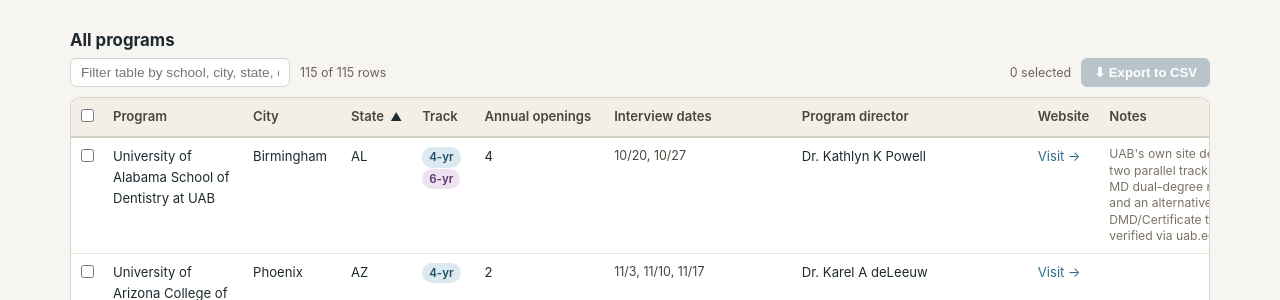
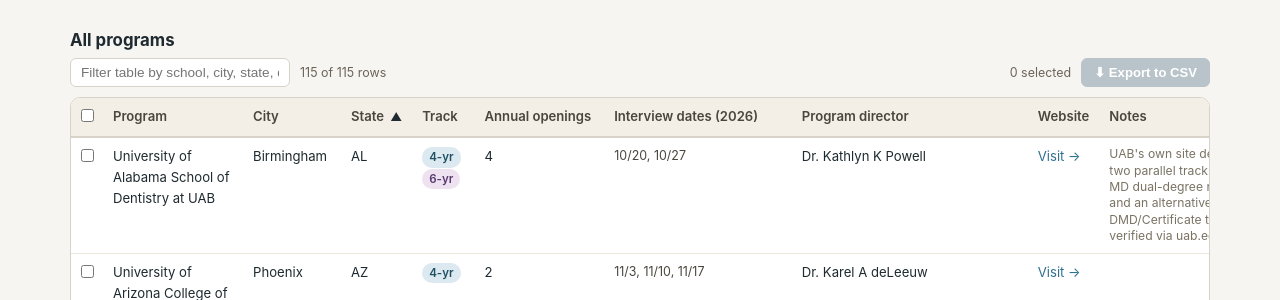
Before and after one commit to omfsdata/data, a Jekyll site: the page built from index.html, in a window 1280 px wide and 900 px high, scrolled down 782 px. Shown: the part 150-450 px from the top of the window. Built offline with Jekyll 4.4.1, drawn with Linux system fonts in a browser that asks for light colours; nearby versions of some CDN libraries.

Commit message:
Update index.html

```diff
--- a/index.html
+++ b/index.html
@@ -49,7 +49,7 @@ extra_css: /assets/css/map.css
             <th data-sort="state">State <span class="arrow"></span></th>
             <th data-sort="tracks">Track <span class="arrow"></span></th>
             <th data-sort="openings">Annual openings <span class="arrow"></span></th>
-            <th data-sort="interview">Interview dates <span class="arrow"></span></th>
+            <th data-sort="interview">Interview dates (2026) <span class="arrow"></span></th>
             <th data-sort="director">Program director <span class="arrow"></span></th>
             <th>Website</th>
             <th data-sort="note">Notes <span class="arrow"></span></th>
```
Also changed, not shown: other parts of index.html (+1 -1 lines).
